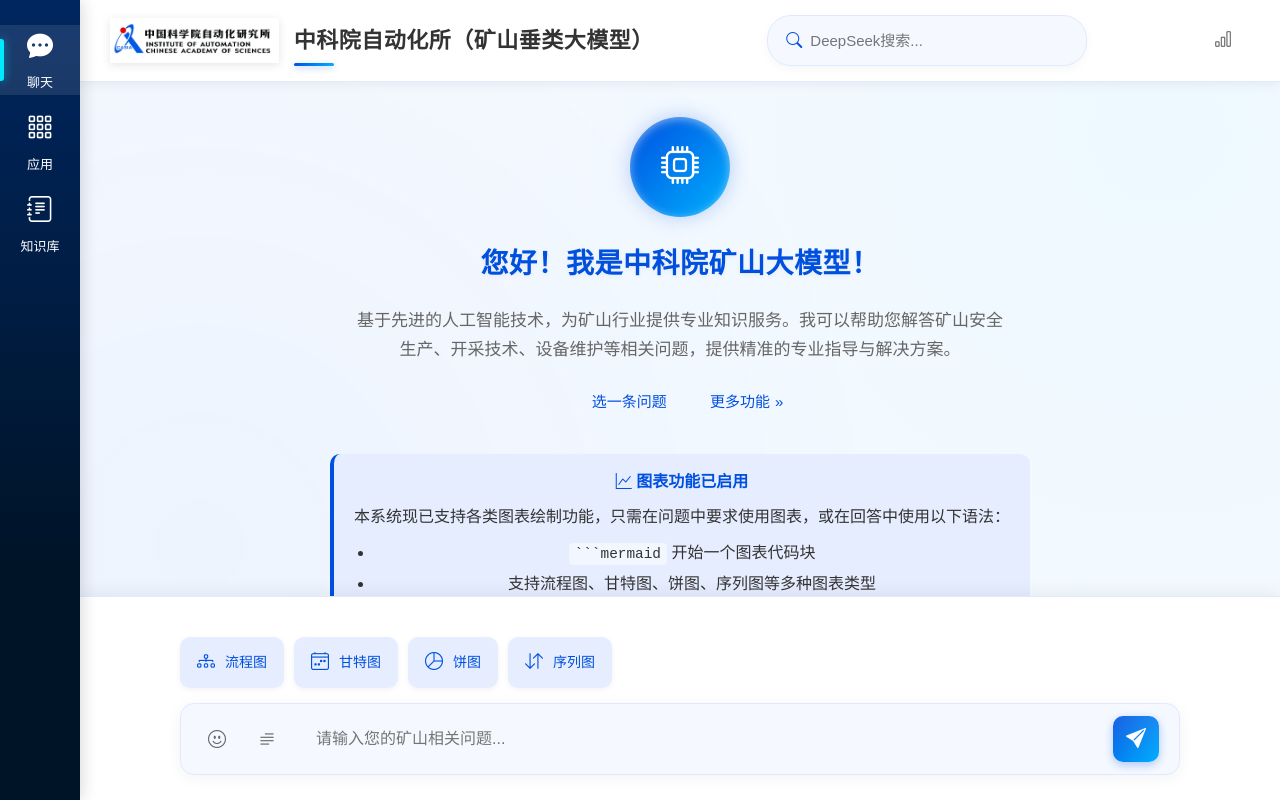
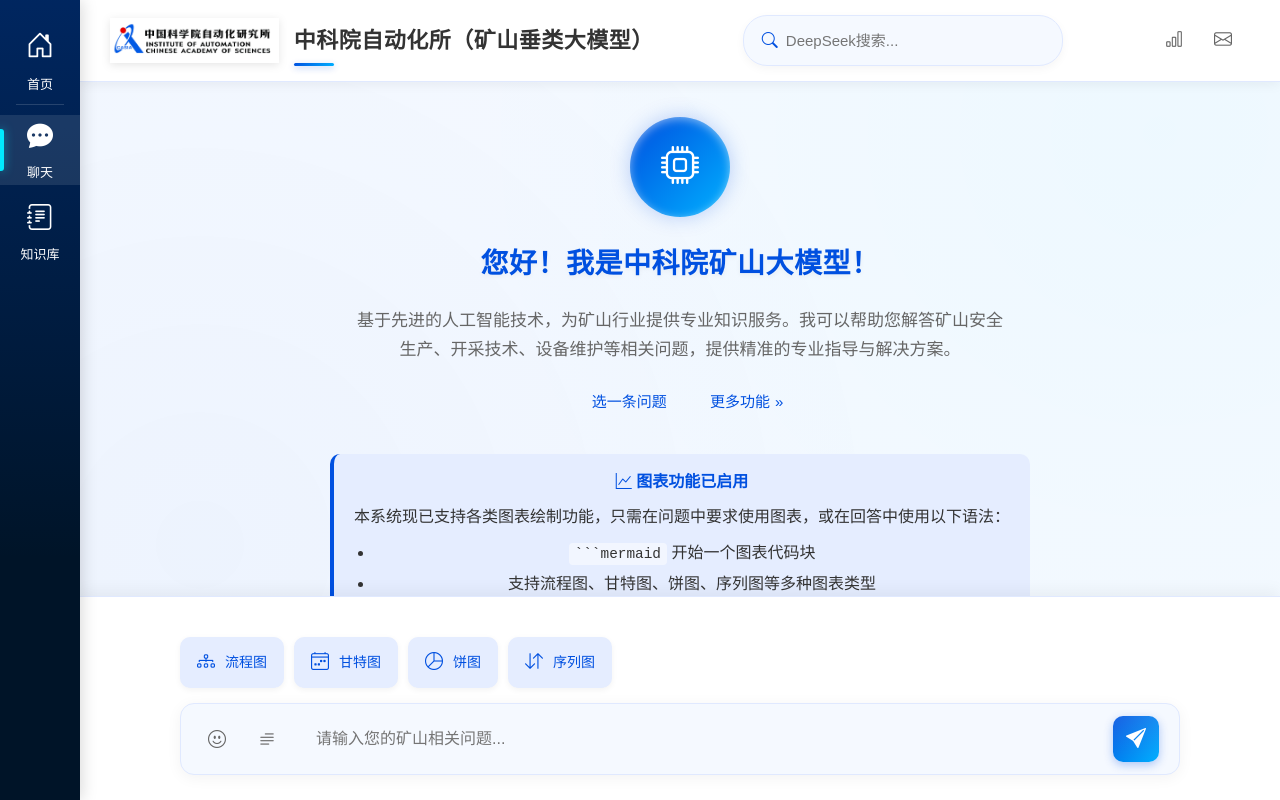
Before and after one commit to ruyiwei-cas/casia, a plain HTML site: page index.html in a window 1280 px wide. Drawn offline with nearby package versions, Linux system fonts and the light colour scheme; a script that the page names is missing.

Commit message:
Update index.html

```diff
--- a/index.html
+++ b/index.html
@@ -164,6 +164,44 @@
             background-color: rgba(255, 255, 255, 0.05);
         }
 
+        /* 首页按钮 */
+        .home-button {
+            width: 100%;
+            height: 70px;
+            display: flex;
+            flex-direction: column;
+            align-items: center;
+            justify-content: center;
+            cursor: pointer;
+            font-size: 13px;
+            margin-bottom: 25px;
+            position: relative;
+            transition: all 0.3s ease;
+            margin-bottom: 20px;
+        }
+
+        .home-button i {
+            font-size: 28px;
+            margin-bottom: 6px;
+            transition: all 0.3s ease;
+            color: white;
+        }
+
+        .home-button:hover i {
+            transform: translateY(-3px);
+            color: var(--accent-color);
+        }
+
+        .home-button::after {
+            content: '';
+            position: absolute;
+            bottom: -10px;
+            left: 20%;
+            width: 60%;
+            height: 1px;
+            background: rgba(255, 255, 255, 0.15);
+        }
+
         /* 主内容区 */
         .main-content {
             flex: 1;
@@ -259,7 +297,7 @@
             align-items: center;
         }
 
-        .mail-icon {
+        .header-icon {
             margin-right: 5px;
             color: var(--text-secondary);
             cursor: pointer;
@@ -273,7 +311,7 @@
             font-size: 18px;
         }
 
-        .mail-icon:hover {
+        .header-icon:hover {
             background-color: var(--primary-light);
             color: var(--primary-color);
             transform: translateY(-2px);
@@ -1136,13 +1174,15 @@
 
         <!-- 侧边栏 -->
         <div class="sidebar">
+            <!-- 首页按钮 -->
+            <div class="home-button" id="home-button">
+                <i class="bi bi-house-door"></i>
+                <span>首页</span>
+            </div>
+
             <div class="sidebar-item active" id="chat-tab">
                 <i class="bi bi-chat-dots-fill"></i>
                 <span>聊天</span>
-            </div>
-            <div class="sidebar-item" id="app-tab">
-                <i class="bi bi-grid-3x3-gap"></i>
-                <span>应用</span>
             </div>
             <div class="sidebar-item" id="knowledge-tab">
                 <i class="bi bi-journal-text"></i>
@@ -1155,7 +1195,7 @@
             <!-- 头部 -->
             <div class="header">
                 <div class="title-container">
-					<img src="logo.png" alt="中科院自动化所logo" class="logo">
+		    <img src="logo.png" alt="中科院自动化所logo" class="logo">
                     <div class="title">中科院自动化所（矿山垂类大模型）</div>
                 </div>
                 <div class="search-box">
@@ -1163,8 +1203,11 @@
                     <input type="text" placeholder="DeepSeek搜索...">
                 </div>
                 <div class="user-options">
-                    <div class="mail-icon" id="charts-help">
+                    <div class="header-icon" id="charts-help">
                         <i class="bi bi-bar-chart"></i>
+                    </div>
+                    <div class="header-icon" id="email-contact">
+                        <i class="bi bi-envelope"></i>
                     </div>
                 </div>
             </div>
@@ -1292,9 +1335,10 @@
             const welcomeSection = document.getElementById('welcome-section');
             const suggestionsContainer = document.getElementById('suggestions-container');
             const chatTab = document.getElementById('chat-tab');
-            const appTab = document.getElementById('app-tab');
             const knowledgeTab = document.getElementById('knowledge-tab');
+            const homeButton = document.getElementById('home-button');
             const chartsHelp = document.getElementById('charts-help');
+            const emailContact = document.getElementById('email-contact');
 
             // 图表类型按钮
             const chartFlowchart = document.getElementById('chart-flowchart');
@@ -1324,6 +1368,21 @@
 
             // 初始化界面
             function initializeInterface() {
+                // 首页/重置按钮点击事件
+                homeButton.addEventListener('click', function() {
+                    window.location.reload();
+                });
+
+                // 邮箱联系按钮
+                emailContact.addEventListener('click', function() {
+                    window.location.href = 'mailto:yiwei.ru@cripac.ia.ac.cn';
+                });
+
+                // 知识库按钮点击事件
+                knowledgeTab.addEventListener('click', function() {
+                    window.location.href = 'rag.html';
+                });
+
                 // 建议卡片点击事件
                 const suggestionCards = document.querySelectorAll('.suggestion-card');
                 suggestionCards.forEach(card => {
@@ -1444,21 +1503,10 @@
                     }
                 });
 
-                // 侧边栏标签点击事件
+                // 聊天标签点击事件
                 chatTab.addEventListener('click', function() {
                     resetActiveTab();
                     chatTab.classList.add('active');
-                });
-
-                appTab.addEventListener('click', function() {
-                    resetActiveTab();
-                    appTab.classList.add('active');
-                });
-
-                knowledgeTab.addEventListener('click', function() {
-                    resetActiveTab();
-                    knowledgeTab.classList.add('active');
-                    alert('知识库功能正在开发中...');
                 });
 
                 // 创建浮动元素
@@ -1735,7 +1783,6 @@
             // 重置侧边栏激活状态
             function resetActiveTab() {
                 chatTab.classList.remove('active');
-                appTab.classList.remove('active');
                 knowledgeTab.classList.remove('active');
             }
 
```
